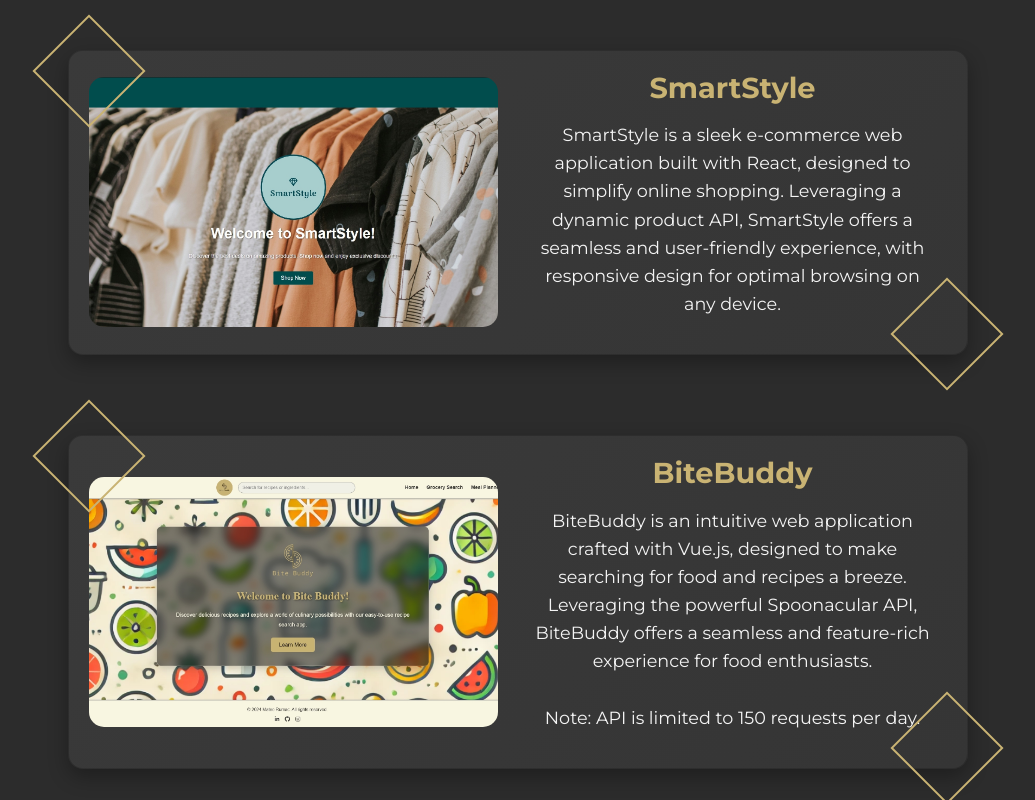
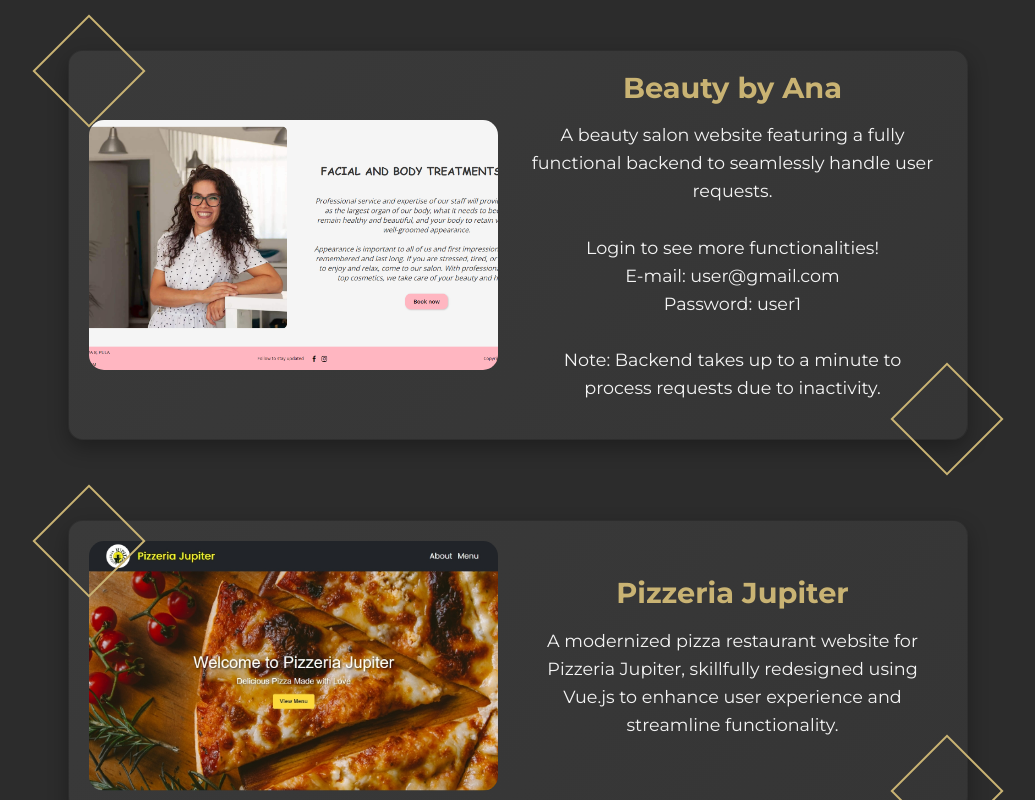
Before and after one commit to mateorumac/portfolioo, a Vue app: page / in a window 1280 px wide. Shown: the part 2640-3440 px from the top of the page, without its empty margins (122-1157 px from the left). Built offline with nearby package versions, Linux system fonts and the light colour scheme.

Commit message:
uklonio projekte, poboljsao responzivnost

```diff
--- a/src/views/HomeView.vue
+++ b/src/views/HomeView.vue
@@ -74,36 +74,6 @@
     <div class="container2">
       <h2>Featured Projects</h2>
       <div class="cards-container">
-        <div class="card">
-          <div class="card-image">
-            <a href="https://smartstyleecom.vercel.app/" target="_blank">
-              <img src="@/assets/smartstyle.jpg" alt="E-commerce web app" />
-            </a>
-          </div>
-          <div class="card-content">
-            <h3 class="project-headline">SmartStyle</h3>
-            <p class="cardtext">
-              SmartStyle is a sleek e-commerce web application built with React,
-              designed to simplify online shopping. Leveraging a dynamic product API, SmartStyle offers a seamless and user-friendly experience,
-              with responsive design for optimal browsing on any device.
-            </p>
-          </div>
-        </div>
-        <div class="card">
-          <div class="card-image">
-            <a href="https://bbuddy-mateorumacs-projects.vercel.app/" target="_blank">
-              <img src="@/assets/bbuddy.jpg" alt="Food search web app" />
-            </a>
-          </div>
-          <div class="card-content">
-            <h3 class="project-headline">BiteBuddy</h3>
-            <p class="cardtext">
-              BiteBuddy is an intuitive web application crafted with Vue.js, designed to make searching for food and recipes a breeze. Leveraging the powerful Spoonacular API,
-              BiteBuddy offers a seamless and feature-rich experience for food enthusiasts. <br><br>
-              Note: API is limited to 150 requests per day.
-            </p>
-          </div>
-        </div>
         <div class="card">
           <div class="card-image">
             <a href="https://frontend-wa.vercel.app" target="_blank">
@@ -864,6 +834,12 @@
     padding: 0 20px;
   }
 
+  #publications .container2 {
+    margin-top: 5rem;
+  }
+  #publications .container2 h2 {
+    margin-bottom: -1rem;
+  }
   .profile-content,
   .project-content {
     flex-direction: column;
@@ -964,7 +940,7 @@
     display: flex;
     flex-wrap: wrap;
     justify-content: center;
-    gap: 15px;
+    gap: 10px;
   }
 
   .contact-item {
```
